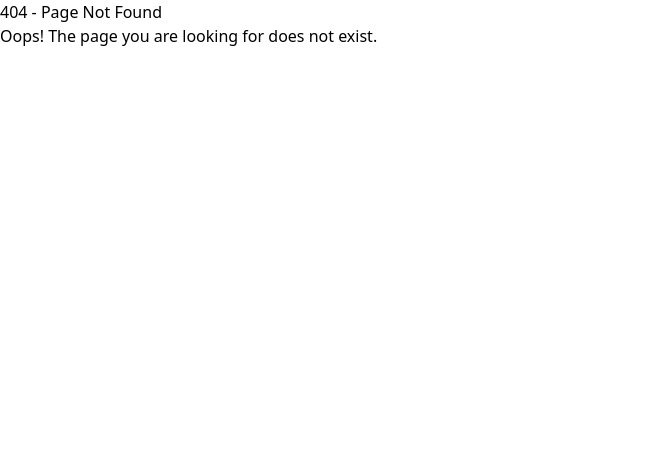
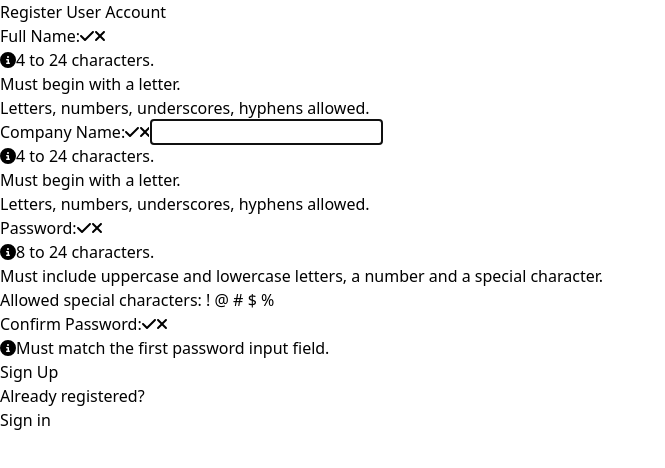
Before and after one commit to Zakaria0907/Rently, a React (Vite) app in the folder frontend/: page /register in a window 1280 px wide. Before the commit this address had no page. Shown: the top 468 px of the page, without its empty margins (0-665 px from the left). Built offline with nearby package versions, Linux system fonts and the light colour scheme.

Commit message:
small modification

```diff
--- a/frontend/src/App.tsx
+++ b/frontend/src/App.tsx
@@ -2,6 +2,7 @@ import { Routes, Route } from 'react-router-dom'
 import Layout from './components/Layout.tsx'
 import Landing from './components/Landing.tsx'
 import Login from './components/Login.tsx'
+import Register from './components/Register.tsx'
 import Welcome from './components/Welcome.tsx'
 import RequireAuth from './components/RequireAuth.tsx'
 import PersistLogin from './components/PersistLogin.tsx'
@@ -15,6 +16,7 @@ function App() {
         {/* public routes */}
         <Route index element={<Landing />} />
         <Route path="login" element={<Login />} />
+        <Route path="register" element={<Register />} />
 
         {/* protected routes */}
         <Route element={<PersistLogin />}>
--- a/frontend/src/components/Register.tsx
+++ b/frontend/src/components/Register.tsx
@@ -14,7 +14,7 @@ const COMPANY_REGEX = /^([a-zA-Z0-9]+|[a-zA-Z0-9]+\s{1}[a-zA-Z0-9]{1,}|[a-zA-Z0-
 const PWD_REGEX = /^(?=.*[a-z])(?=.*[A-Z])(?=.*[0-9])(?=.*[!@#$%]).{8,24}$/;
 const REGISTER_URL = "/register";
 
-const RegisterUser = (): JSX.Element => {
+const Register = (): JSX.Element => {
     const userNameRef = useRef<HTMLInputElement>(null);
     const errRef = useRef<HTMLParagraphElement>(null);
 
@@ -307,4 +307,4 @@ const RegisterUser = (): JSX.Element => {
     );
 };
 
-export default RegisterUser;
+export default Register;
```
